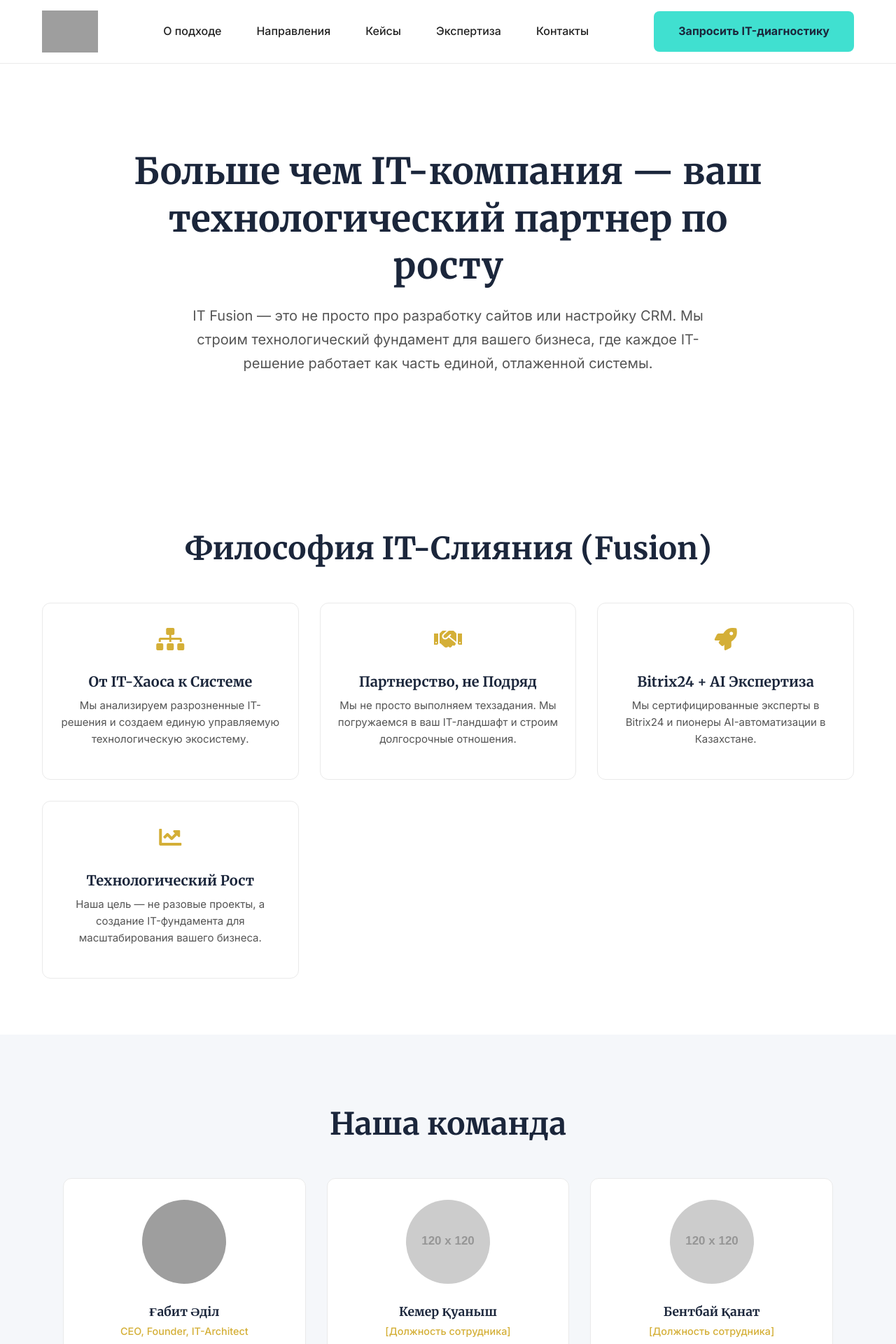
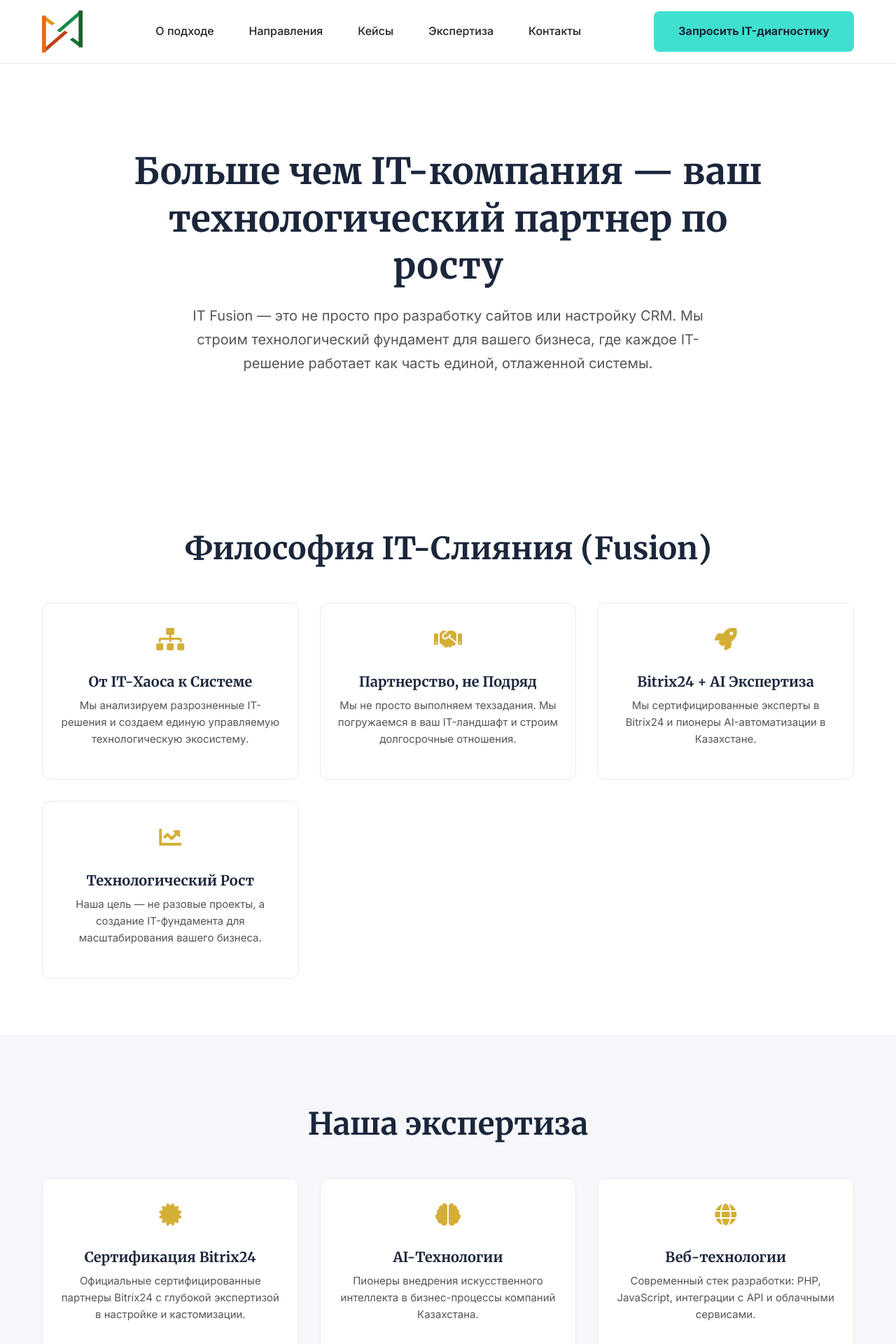
Before and after one commit to adthxkz/itfusionsite, a PHP site: page /about.php in a window 1280 px wide. Shown: the top 1920 px of the page at 70% size. Run offline with PHP 8.4, Linux system fonts and the light colour scheme; grey boxes labelled with a size stand in for pictures from a placeholder-image service; some libraries are stand-ins or nearby versions; grey boxes are pictures that could not be loaded.

Commit message:
Update contact email and remove team section
- Change email from hello@itfusion.kz to info@itfusion.kz across all files
- Remove team section from about.php
- Replace team section with 'Our Expertise' highlighting technical competencies
- Update README.md and DEPLOY.md with correct email
- Remove team-related references in content
- Update CTA sections to match IT Fusion positioning

```diff
--- a/about.php
+++ b/about.php
@@ -44,54 +44,37 @@
 
     <section class="section bg-light-gray">
         <div class="container">
-             <h2 class="text-center mb-50">Наша команда</h2>
-             <div class="team-grid-expanded">
-
-                <div class="team-card-expanded">
-                    <img src="/img/adil_gabit.jpg" alt="Фото Ғабит Әділ">
-                    <h4>Ғабит Әділ</h4>
-                    <span class="team-role">CEO, Founder, IT-Architect</span>
+            <h2 class="text-center mb-50">Наша экспертиза</h2>
+            <div class="feature-grid feature-grid-4-cols">
+                <div class="feature-card feature-card-centered">
+                    <div class="feature-icon"><i class="fas fa-certificate"></i></div>
+                    <h4>Сертификация Bitrix24</h4>
+                    <p class="text-sm">Официальные сертифицированные партнеры Bitrix24 с глубокой экспертизой в настройке и кастомизации.</p>
                 </div>
-
-                <div class="team-card-expanded">
-                    <img src="https://via.placeholder.com/120x120.png?text=Фото" alt="Фото Кемер Қуаныш">
-                    <h4>Кемер Қуаныш</h4>
-                    <span class="team-role">[Должность сотрудника]</span>
+                <div class="feature-card feature-card-centered">
+                    <div class="feature-icon"><i class="fas fa-brain"></i></div>
+                    <h4>AI-Технологии</h4>
+                    <p class="text-sm">Пионеры внедрения искусственного интеллекта в бизнес-процессы компаний Казахстана.</p>
                 </div>
-
-                <div class="team-card-expanded">
-                    <img src="https://via.placeholder.com/120x120.png?text=Фото" alt="Фото Бентбай Қанат">
-                    <h4>Бентбай Қанат</h4>
-                    <span class="team-role">[Должность сотрудника]</span>
+                <div class="feature-card feature-card-centered">
+                    <div class="feature-icon"><i class="fas fa-globe"></i></div>
+                    <h4>Веб-технологии</h4>
+                    <p class="text-sm">Современный стек разработки: PHP, JavaScript, интеграции с API и облачными сервисами.</p>
                 </div>
-
-                <div class="team-card-expanded">
-                    <img src="https://via.placeholder.com/120x120.png?text=Фото" alt="Фото Завгородний Никита">
-                    <h4>Завгородний Никита</h4>
-                    <span class="team-role">[Должность сотрудника]</span>
+                <div class="feature-card feature-card-centered">
+                    <div class="feature-icon"><i class="fas fa-chart-bar"></i></div>
+                    <h4>Аналитика и Автоматизация</h4>
+                    <p class="text-sm">Глубокая экспертиза в настройке аналитических систем и автоматизации бизнес-процессов.</p>
                 </div>
-
-                <div class="team-card-expanded">
-                    <img src="https://via.placeholder.com/120x120.png?text=Фото" alt="Фото Сизинцев Владимир">
-                    <h4>Сизинцев Владимир</h4>
-                    <span class="team-role">[Должность сотрудника]</span>
-                </div>
-
-                <div class="team-card-expanded">
-                    <img src="https://via.placeholder.com/120x120.png?text=Фото" alt="Фото Жупаркожаев Арман">
-                    <h4>Жупаркожаев Арман</h4>
-                    <span class="team-role">[Должность сотрудника]</span>
-                </div>
-
-             </div>
+            </div>
         </div>
     </section>
 
     <section class="section cta-section text-center">
         <div class="container">
-            <h2>Давайте создадим что-то великое вместе</h2>
-            <p class="subtitle">Мы всегда открыты к новым идеям и партнерству. Свяжитесь с нами, чтобы обсудить ваш проект.</p>
-            <a href="/contact.php" class="button button-primary">Связаться с нами</a>
+            <h2>Готовы к технологической трансформации?</h2>
+            <p class="subtitle">Давайте обсудим, как IT Fusion может превратить ваш IT-хаос в отлаженную систему для роста бизнеса.</p>
+            <a href="/contact.php" class="button button-primary">Запросить IT-диагностику</a>
         </div>
     </section>
 </main>
--- a/contact.php
+++ b/contact.php
@@ -38,7 +38,7 @@
                         <i class="fas fa-envelope"></i>
                         <div>
                             <strong>Email:</strong>
-                            <p><a href="mailto:hello@itfusion.kz">hello@itfusion.kz</a></p>
+                            <p><a href="mailto:info@itfusion.kz">info@itfusion.kz</a></p>
                         </div>
                     </div>
 
--- a/footer.php
+++ b/footer.php
@@ -3,7 +3,7 @@
         <div class="footer-grid">
 
             <div class="footer-column about-col">
-                <a href="index.php"><img src="/img/logo_dark.png" alt="IT Fusion Logo" class="footer-logo"></a>
+                <a href="index.php"><img src="/img/logo_it_dark.png" alt="IT Fusion Logo" class="footer-logo"></a>
                 <p class="footer-tagline">Ваш технологический партнер по трансформации хаоса в систему для роста бизнеса в Казахстане.</p>
             </div>
 
@@ -23,7 +23,7 @@
                 <address>
                     г. Алматы, Назарбаева 28а<br>
                     <a href="tel:+77764290300">+7 (776) 429-03-00</a><br>
-                    <a href="mailto:hello@itfusion.kz">hello@itfusion.kz</a>
+                    <a href="mailto:info@itfusion.kz">info@itfusion.kz</a>
                 </address>
             </div>
 
--- a/header.php
+++ b/header.php
@@ -7,7 +7,7 @@
     <meta name="description" content="<?php echo $pageDescription; ?>">
 
     <link rel="stylesheet" href="/css/custom.css">
-    <link rel="icon" href="/img/qc-logo2.png">
+    <link rel="icon" href="/img/logo_it.png">
     <link rel="stylesheet" href="https://cdnjs.cloudflare.com/ajax/libs/font-awesome/5.15.4/css/all.min.css">
     </head>
 
@@ -17,7 +17,7 @@
 <header class="site-header-new">
     <div class="container header-container-new">
         <div class="logo-new">
-            <a href="/index.php"><img src="/img/qc-logo2.png" alt="IT Fusion - Слияние Бизнеса и Технологий"></a>
+            <a href="/index.php"><img src="/img/logo_it.png" alt="IT Fusion - Слияние Бизнеса и Технологий"></a>
         </div>
         <nav class="main-nav-new">
 			<ul>
--- a/index.php
+++ b/index.php
@@ -33,7 +33,7 @@
             	<div class="feature-card" style="padding: 30px;">
                 	<div class="feature-icon"><i class="fas fa-robot"></i></div>
                 	<h4>AI-Ассистенты + Автоматизация</h4>
-                	<p>Внедряем умных помощников для автоматизации рутинных задач, обработки заявок и повышения эффективности команды.</p>
+                	<p>Внедряем умных помощников для автоматизации рутинных задач, обработки заявок и повышения общей эффективности бизнес-процессов.</p>
             	</div>
         	</div>
         	<a href="/it-solutions.php" class="button button-secondary" style="margin-top: 40px;">Все IT-направления</a>
@@ -57,7 +57,7 @@
                 <div class="step-card">
                     <div class="step-number">03</div>
                     <h4>Технологическая Интеграция</h4>
-                    <p>Внедряем Bitrix24, разрабатываем веб-решения, настраиваем AI-ассистентов и обучаем команду работе в новой IT-системе.</p>
+                    <p>Внедряем Bitrix24, разрабатываем веб-решения, настраиваем AI-ассистентов и обеспечиваем полноценное сопровождение новой IT-системы.</p>
                 </div>
                 <div class="step-card">
                     <div class="step-number">04</div>
--- a/posts/single-post-template.html
+++ b/posts/single-post-template.html
@@ -76,8 +76,8 @@
         <div class="footer-grid">
 
             <div class="footer-column about-col">
-                <a href="index.html"><img src="/img/logo_dark.png" alt="QazaQ Core Logo" class="footer-logo"></a>
-                <p class="footer-tagline">Ваш стратегический партнер по трансформации бизнеса в Казахстане.</p>
+                <a href="index.html"><img src="/img/logo_it_dark.png" alt="IT Fusion Logo" class="footer-logo"></a>
+                <p class="footer-tagline">Ваш технологический партнер по трансформации хаоса в систему для роста бизнеса в Казахстане.</p>
             </div>
 
             <div class="footer-column links-col">
--- a/thank-you.php
+++ b/thank-you.php
@@ -12,7 +12,7 @@
     <meta name="description" content="<?php echo $pageDescription; ?>">
     <meta name="robots" content="noindex, nofollow">
     <link rel="stylesheet" href="/css/custom.css">
-    <link rel="icon" href="/img/qc-logo2.png">
+    <link rel="icon" href="/img/logo_it.png">
     <link rel="stylesheet" href="https://cdnjs.cloudflare.com/ajax/libs/font-awesome/5.15.4/css/all.min.css">
 </head>
 <body>
```
Also changed, not shown: DEPLOY.md (+1 -1 lines), README.md.
